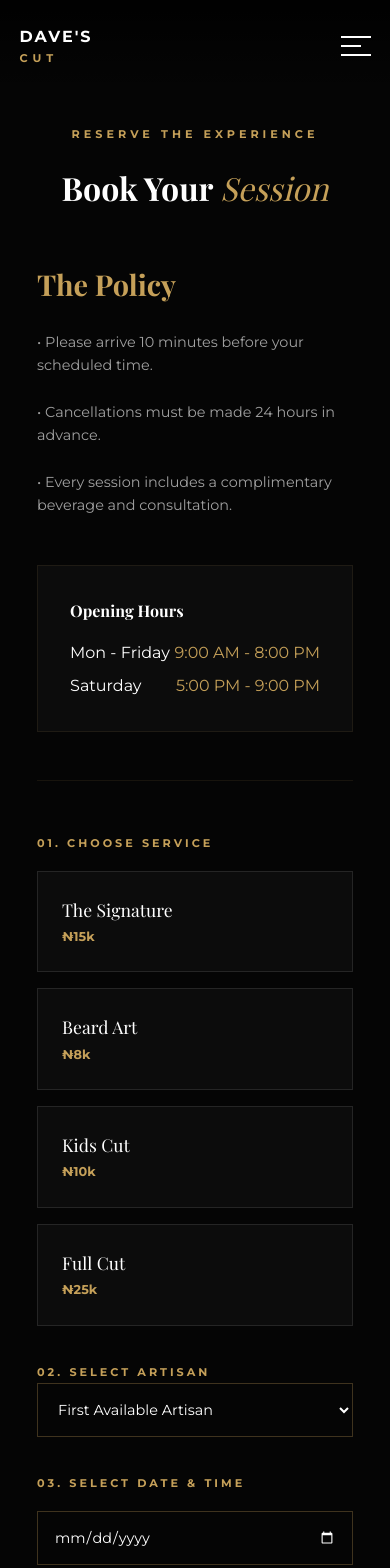
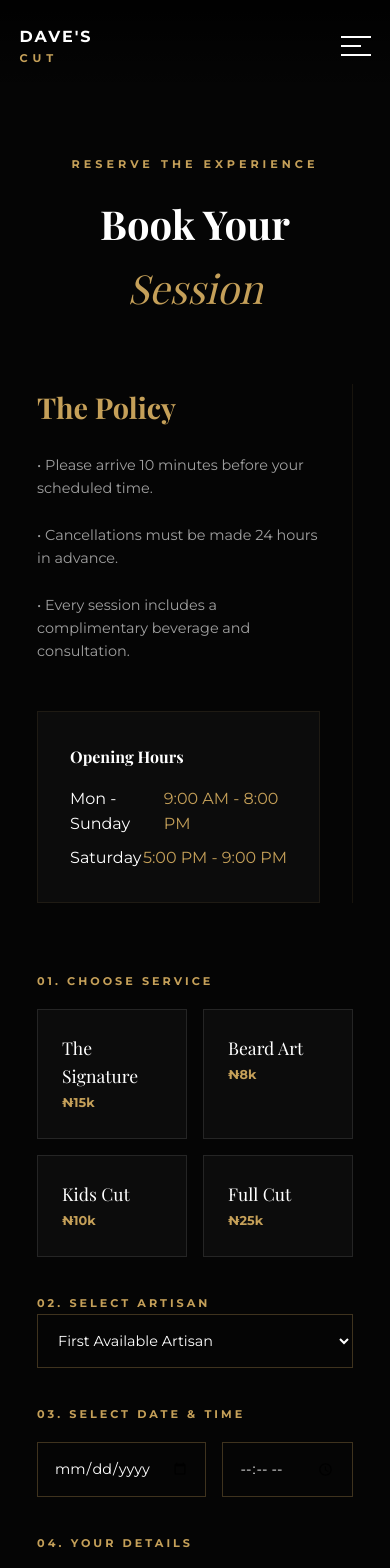
Before and after one commit to NATION-eng/DAVE-S-CUTS, a React (Vite) app: page /Booking in a window 390 px wide. Shown: the top 1568 px of the page. Built offline with nearby package versions, Linux system fonts and the light colour scheme; a web font is replaced by a local one.

Commit message:
Refactor Booking page layout and styles
Updated layout and styles for the Booking page to improve responsiveness and visual appeal. Adjusted padding, margins, and grid structure for better user experience.

```diff
--- a/src/pages/Booking.tsx
+++ b/src/pages/Booking.tsx
@@ -4,17 +4,14 @@ const Bookings: React.FC = () => {
   return (
     <div
       style={{
-        padding: "120px 5% 80px", // Reduced top padding slightly for better mobile start
+        padding: "150px 5% 80px",
         background: "var(--bg-black)",
         minHeight: "100vh",
       }}
     >
-      <div
-        className="container"
-        style={{ maxWidth: "1100px", margin: "0 auto" }}
-      >
+      <div className="container">
         {/* Header Section */}
-        <div style={{ textAlign: "center", marginBottom: "3rem" }}>
+        <div style={{ textAlign: "center", marginBottom: "4rem" }}>
           <span
             className="gold-text"
             style={{
@@ -27,15 +24,27 @@ const Bookings: React.FC = () => {
           </span>
           <h2
             className="serif"
-            style={{ fontSize: "clamp(2rem, 5vw, 3.5rem)", marginTop: "1rem" }}
+            style={{ fontSize: "clamp(2.5rem, 5vw, 4rem)", marginTop: "1rem" }}
           >
             Book Your <span className="gold-text italic">Session</span>
           </h2>
         </div>
 
-        <div className="responsive-booking-grid">
+        <div
+          style={{
+            display: "grid",
+            gridTemplateColumns: "repeat(auto-fit, minmax(300px, 1fr))",
+            gap: "4rem",
+            alignItems: "start",
+          }}
+        >
           {/* Left Column: Details & Info */}
-          <div className="info-column">
+          <div
+            style={{
+              borderRight: "1px solid rgba(197, 160, 89, 0.1)",
+              paddingRight: "2rem",
+            }}
+          >
             <h3
               className="serif"
               style={{
@@ -84,7 +93,7 @@ const Bookings: React.FC = () => {
                   marginBottom: "0.5rem",
                 }}
               >
-                <span>Mon - Friday</span>
+                <span>Mon - Sunday</span>
                 <span className="gold-text">9:00 AM - 8:00 PM</span>
               </div>
               <div style={{ display: "flex", justifyContent: "space-between" }}>
@@ -101,7 +110,14 @@ const Bookings: React.FC = () => {
             {/* Step 1: Service */}
             <div className="booking-step">
               <label style={labelStyle}>01. CHOOSE SERVICE</label>
-              <div className="services-grid">
+              <div
+                style={{
+                  display: "grid",
+                  gridTemplateColumns: "1fr 1fr",
+                  gap: "1rem",
+                  marginTop: "1rem",
+                }}
+              >
                 <ServiceOption id="s1" name="The Signature" price="₦15k" />
                 <ServiceOption id="s2" name="Beard Art" price="₦8k" />
                 <ServiceOption id="s3" name="Kids Cut" price="₦10k" />
@@ -123,7 +139,14 @@ const Bookings: React.FC = () => {
             {/* Step 3: Schedule */}
             <div className="booking-step">
               <label style={labelStyle}>03. SELECT DATE & TIME</label>
-              <div className="schedule-grid">
+              <div
+                style={{
+                  display: "grid",
+                  gridTemplateColumns: "1fr 1fr",
+                  gap: "1rem",
+                  marginTop: "1rem",
+                }}
+              >
                 <input type="date" style={inputStyle} />
                 <input type="time" style={inputStyle} />
               </div>
@@ -156,52 +179,6 @@ const Bookings: React.FC = () => {
       </div>
 
       <style>{`
-        /* Responsive Grid Logic */
-        .responsive-booking-grid {
-          display: grid;
-          grid-template-columns: 1fr;
-          gap: 3rem;
-          align-items: start;
-        }
-
-        .services-grid, .schedule-grid {
-          display: grid;
-          grid-template-columns: 1fr 1fr;
-          gap: 1rem;
-          margin-top: 1rem;
-        }
-
-        .info-column {
-          border-right: none;
-          padding-right: 0;
-          border-bottom: 1px solid rgba(197, 160, 89, 0.1);
-          padding-bottom: 3rem;
-        }
-
-        /* Tablet and Desktop Styles */
-        @media (min-width: 992px) {
-          .responsive-booking-grid {
-            grid-template-columns: 1fr 1.2fr;
-            gap: 4rem;
-          }
-          .info-column {
-            border-right: 1px solid rgba(197, 160, 89, 0.1);
-            padding-right: 4rem;
-            border-bottom: none;
-            padding-bottom: 0;
-          }
-        }
-
-        /* Mobile specific adjustments for very small screens */
-        @media (max-width: 480px) {
-          .services-grid {
-            grid-template-columns: 1fr;
-          }
-          .schedule-grid {
-            grid-template-columns: 1fr;
-          }
-        }
-
         input[type="date"]::-webkit-calendar-picker-indicator,
         input[type="time"]::-webkit-calendar-picker-indicator {
           filter: invert(1);
@@ -217,6 +194,7 @@ const Bookings: React.FC = () => {
   );
 };
 
+// Sub-component for Service Selection Cards
 const ServiceOption = ({
   name,
   price,
```
Lines whose indentation alone changed are shown as unchanged.
